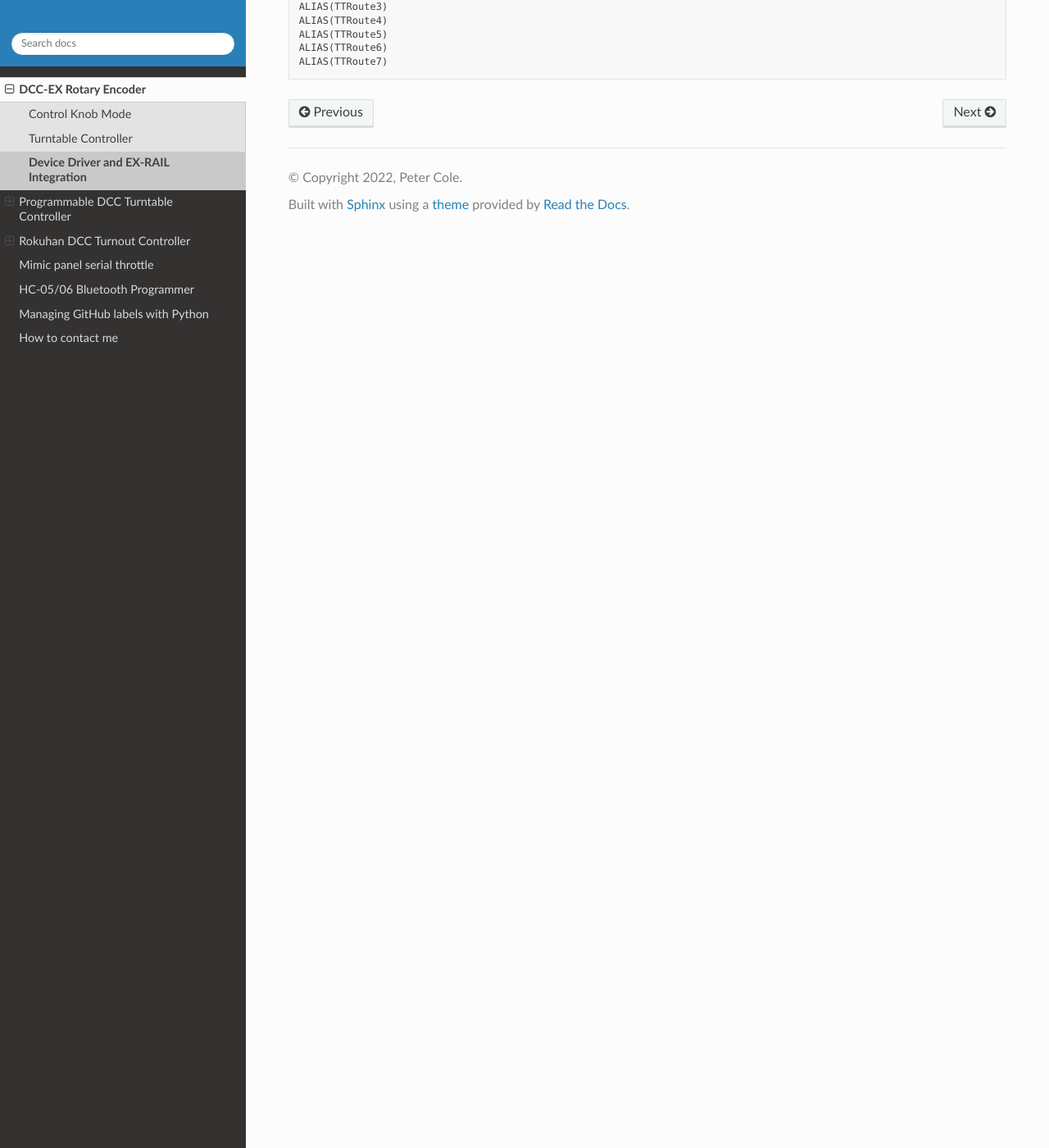
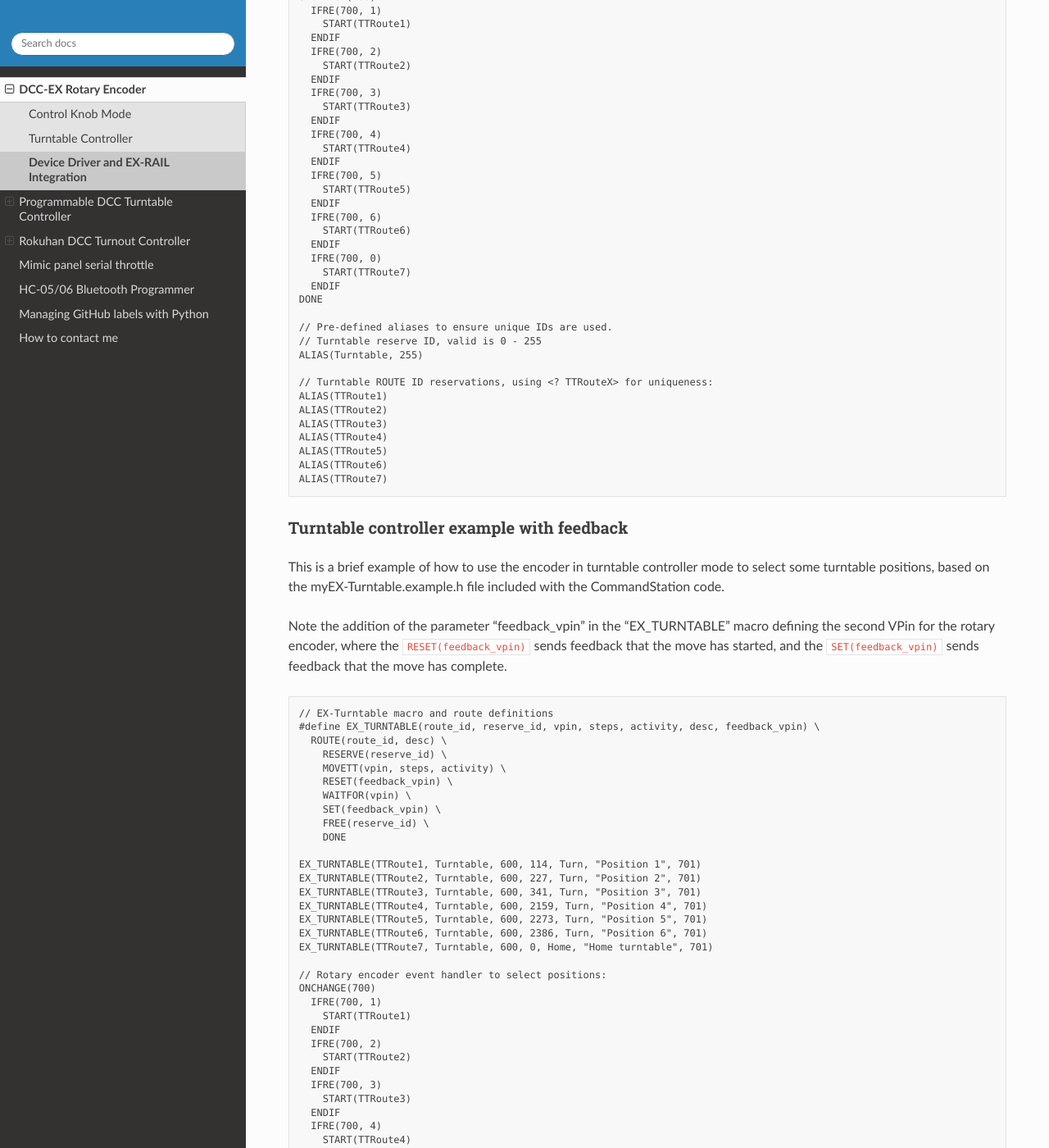
Before and after one commit to peteGSX/petegsx.github.io, a Sphinx documentation site: the page built from docs/rotary-encoder/ex-rail-integration.rst, in a window 1280 px wide and 1400 px high, scrolled down 3129 px. Shown: the whole window at 82% size. Built offline with Sphinx 7.4.7 and the Read the Docs theme 2.0.0, drawn with Linux system fonts in a browser that asks for light colours; some of the changed text lies outside the part shown.

Commit message:
Start feedback doco

```diff
--- a/docs/rotary-encoder/ex-rail-integration.rst
+++ b/docs/rotary-encoder/ex-rail-integration.rst
@@ -26,6 +26,30 @@
   }
 
 Refer to :doc:`/rotary-encoder/ex-rail-integration` and the `DCC-EX documentation <https://dcc-ex.com/ex-turntable/test-and-tune.html#controlling-ex-turntable-with-a-rotary-encoder>`_ for further information on how this interacts with an EX-CommandStation.
+
+Receiving feedback from the EX-CommandStation
+---------------------------------------------
+
+The device driver included with EX-CommandStation is capable of sending feedback to this rotary encoder software to indicate whether a turntable is still moving (0), or if the move has completed (1).
+
+In control knob mode, the display will indicate moving has started by... and has completed by...
+
+In turntable controller mode, the display will indicate moving has started by flashing the position text, and has completed by...
+
+Enabling feedback in the device driver
+--------------------------------------
+
+To enable feedback in the device driver, you simply need to specify to use tw VPins rather than one, and sending a ``RESET(vpin)`` or ``SET(vpin)`` will tell the device driver moving has started or completed.
+
+.. code-block:: cpp
+
+  void halSetup() {
+    RotaryEncoder::create(700, 1, 0x80);       // Defining 1 VPin disables feedback
+  }
+
+  void halSetup() {
+    RotaryEncoder::create(700, 2, 0x80);      // Defining 2 VPins enables feedback
+  }
 
 EX-RAIL automation
 ==================
@@ -169,3 +193,69 @@
   ALIAS(TTRoute5)
   ALIAS(TTRoute6)
   ALIAS(TTRoute7)
+
+Turntable controller example with feedback
+------------------------------------------
+
+This is a brief example of how to use the encoder in turntable controller mode to select some turntable positions, based on the myEX-Turntable.example.h file included with the CommandStation code.
+
+Note the addition of the parameter "feedback_vpin" in the "EX_TURNTABLE" macro defining the second VPin for the rotary encoder, where the ``RESET(feedback_vpin)`` sends feedback that the move has started, and the ``SET(feedback_vpin)`` sends feedback that the move has complete.
+
+.. code-block::
+
+  // EX-Turntable macro and route definitions
+  #define EX_TURNTABLE(route_id, reserve_id, vpin, steps, activity, desc, feedback_vpin) \
+    ROUTE(route_id, desc) \
+      RESERVE(reserve_id) \
+      MOVETT(vpin, steps, activity) \
+      RESET(feedback_vpin) \
+      WAITFOR(vpin) \
+      SET(feedback_vpin) \
+      FREE(reserve_id) \
+      DONE
+
+  EX_TURNTABLE(TTRoute1, Turntable, 600, 114, Turn, "Position 1", 701)
+  EX_TURNTABLE(TTRoute2, Turntable, 600, 227, Turn, "Position 2", 701)
+  EX_TURNTABLE(TTRoute3, Turntable, 600, 341, Turn, "Position 3", 701)
+  EX_TURNTABLE(TTRoute4, Turntable, 600, 2159, Turn, "Position 4", 701)
+  EX_TURNTABLE(TTRoute5, Turntable, 600, 2273, Turn, "Position 5", 701)
+  EX_TURNTABLE(TTRoute6, Turntable, 600, 2386, Turn, "Position 6", 701)
+  EX_TURNTABLE(TTRoute7, Turntable, 600, 0, Home, "Home turntable", 701)
+
+  // Rotary encoder event handler to select positions:
+  ONCHANGE(700)
+    IFRE(700, 1)
+      START(TTRoute1)
+    ENDIF
+    IFRE(700, 2)
+      START(TTRoute2)
+    ENDIF
+    IFRE(700, 3)
+      START(TTRoute3)
+    ENDIF
+    IFRE(700, 4)
+      START(TTRoute4)
+    ENDIF
+    IFRE(700, 5)
+      START(TTRoute5)
+    ENDIF
+    IFRE(700, 6)
+      START(TTRoute6)
+    ENDIF
+    IFRE(700, 0)
+      START(TTRoute7)
+    ENDIF
+  DONE
+
+  // Pre-defined aliases to ensure unique IDs are used.
+  // Turntable reserve ID, valid is 0 - 255
+  ALIAS(Turntable, 255)
+
+  // Turntable ROUTE ID reservations, using <? TTRouteX> for uniqueness:
+  ALIAS(TTRoute1)
+  ALIAS(TTRoute2)
+  ALIAS(TTRoute3)
+  ALIAS(TTRoute4)
+  ALIAS(TTRoute5)
+  ALIAS(TTRoute6)
+  ALIAS(TTRoute7)
--- a/docs/rotary-encoder/overview.rst
+++ b/docs/rotary-encoder/overview.rst
@@ -20,6 +20,8 @@
 
 1. As a generic control knob with a standard, SPI connected monochrome OLED display to select a position between -127 and 127.
 2. As a turntable controller utilising an SPI connected GC9A01 round colour LCD display to select predefined positions.
+
+Further to this, the EX-CommandStation device driver has the capability of sending feedback to the Arduino when a turntable move has been completed. See :ref:`rotary-encoder/ex-rail-integration:receiving feedback from the ex-commandstation` for details.
 
 .. note::
 
@@ -83,6 +85,9 @@
   * - DIAG
     - Commented out/disabled
     - Uncomment for continuous output of encoder position to the serial console
+  * - FEEDBACK
+    - Uncommented/enabled
+    - Comment out to disable receiving feedback from the EX-CommandStation device driver
 
 .. code-block:: cpp
 
@@ -93,6 +98,7 @@
   #define MODE TURNTABLE    // Default TURNTABLE
   // #define MODE KNOB
   // #define DIAG           // Uncomment to enable continous output of encoder position
+  #define FEEDBACK          // Comment out to disable feedback from CommandStation
   /////////////////////////////////////////////////////////////////////////////////////
   //  END: General configuration options.
   /////////////////////////////////////////////////////////////////////////////////////
```
